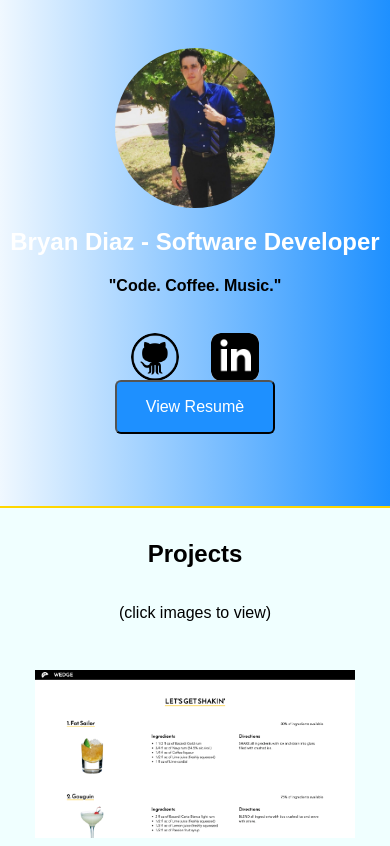
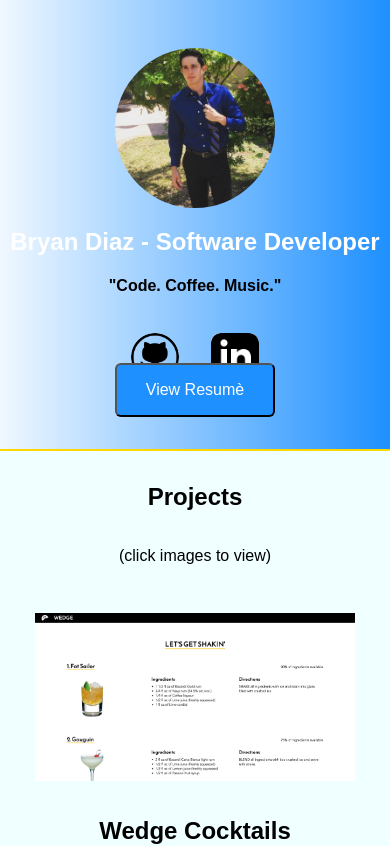
Before and after one commit to bdiaz12345/Portfolio, a React (Create React App) app: page / in a window 390 px wide. Shown: the top 846 px of the page. Built offline with nearby package versions, Linux system fonts and the light colour scheme.

Commit message:
style fix

```diff
--- a/src/App.css
+++ b/src/App.css
@@ -7,7 +7,7 @@
 
 .App-header {
   background: linear-gradient(to right, aliceblue, dodgerblue);
-  height: 70vh;
+  height: 55vh;
 }
 
 .App-logo {
@@ -31,6 +31,7 @@
 
 .resume-button {
   padding: 1rem;
+  margin-bottom: 2rem;
   border-radius: .375rem;
   color: white;
   background: dodgerblue;
@@ -40,8 +41,6 @@
   justify-content: center;
   font-size: 1rem;
   transition: .25s ease-in-out;
-  position: absolute;
-  top: 60vh;
 }
 
 .resume-button:hover {
@@ -101,7 +100,7 @@
     width: 10rem;
   }
   .App-header {
-    height: 45vh;
+    height: 40vh;
   }
   .project-img {
     width: 20rem;
@@ -125,7 +124,7 @@
     font-size: 1.5rem;
   }
   .App-header {
-    height: 60vh;
+    height: 43vh;
   }
   .resume-button {
     top: 45vh;
--- a/src/index.css
+++ b/src/index.css
@@ -1,5 +1,6 @@
 body {
   margin: 0;
+  background: linear-gradient(to right, aliceblue, dodgerblue);
   font-family: sans-serif;
   background-color: aliceblue;
   -webkit-font-smoothing: antialiased;
```
